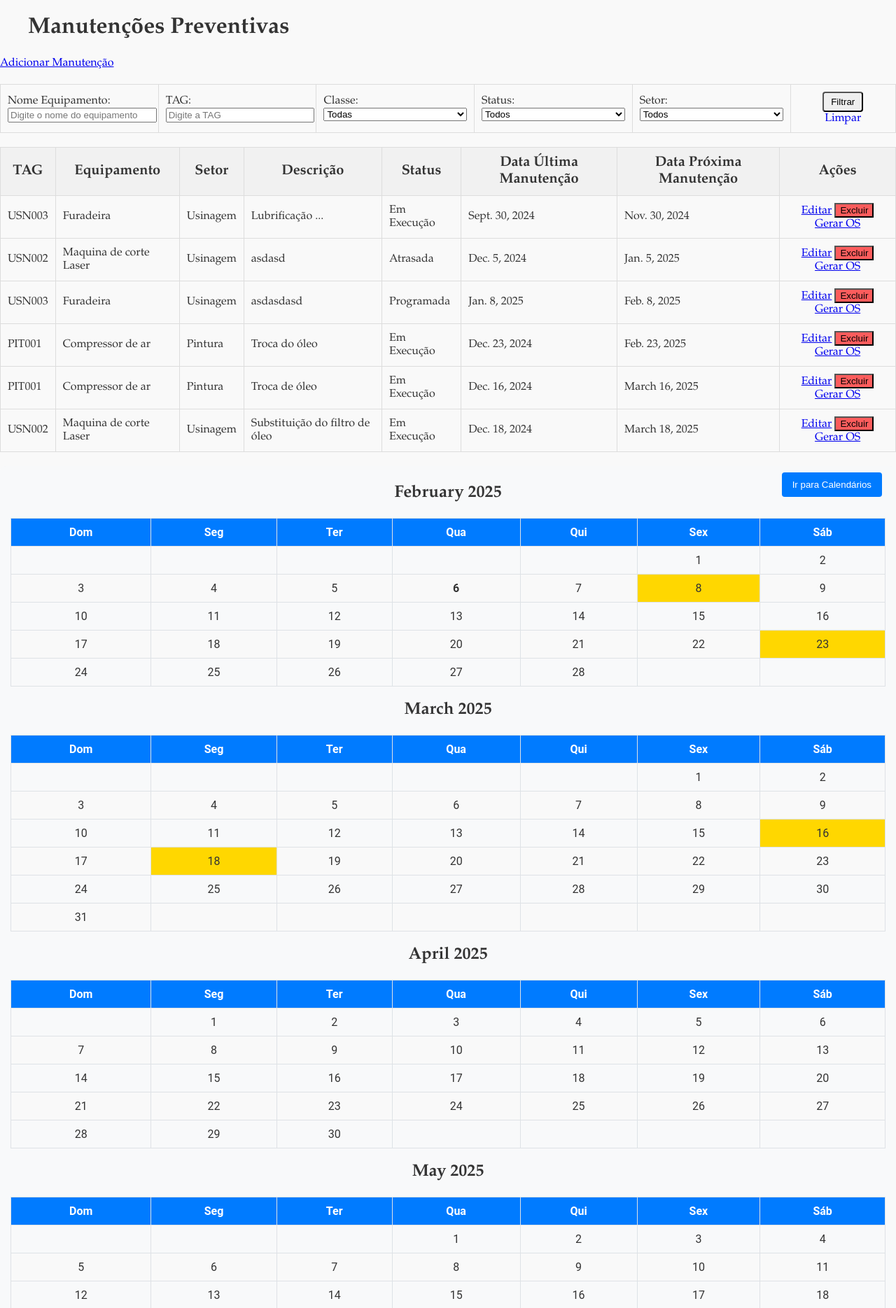
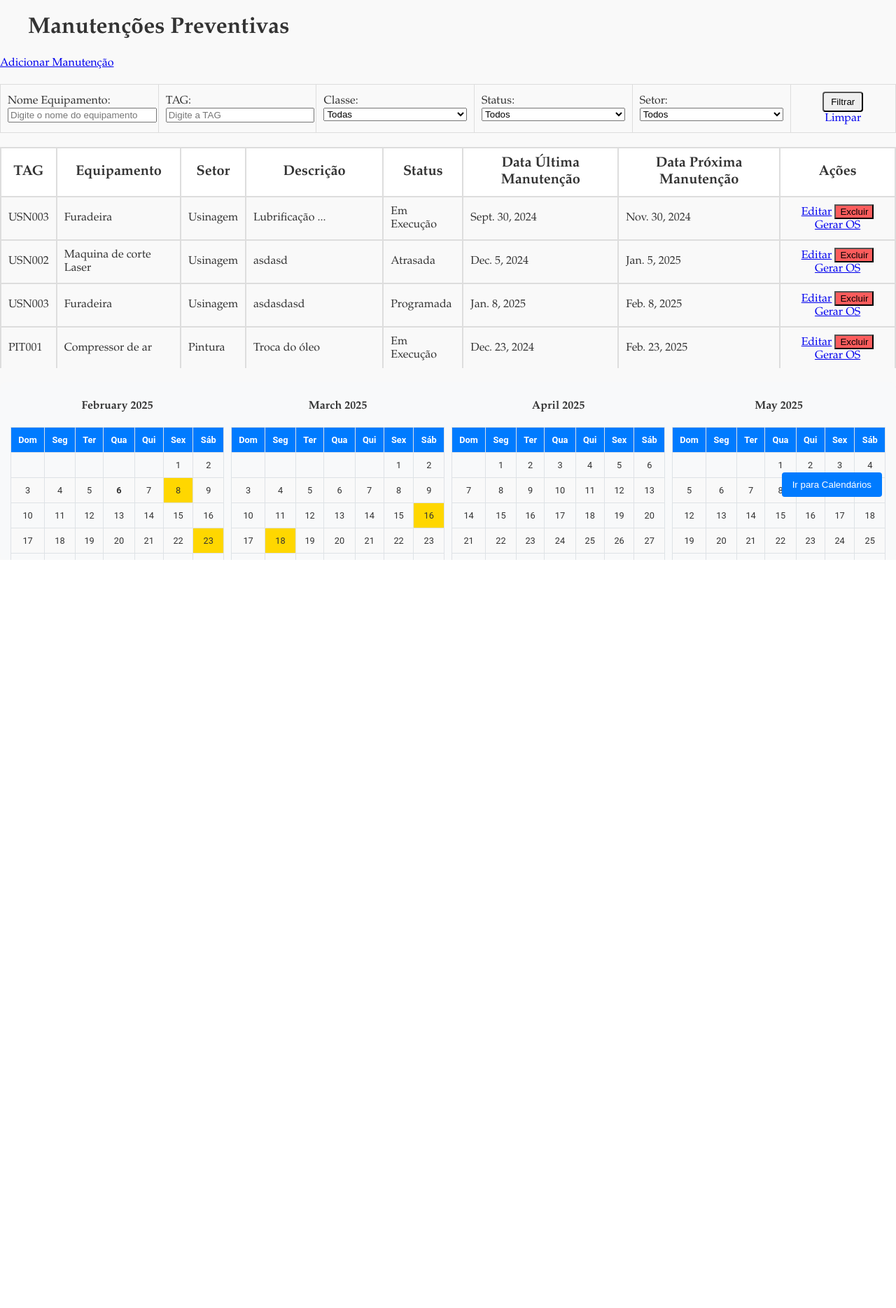
Before and after one commit to AlcedirFinkler/cliente1, a Django app: page /manutencoes/ in a window 1280 px wide. Shown: the part 70-1939 px from the top of the page at 70% size. After the commit the page ends 870 px from the top, so only its background shows below. Run offline with Django 5.2, Linux system fonts and the light colour scheme; data comes from the database, SQL or seed files in the repository; both versions use the stored data as it was after the commit; some libraries are stand-ins or nearby versions.

Commit message:
Modificado template listar_manutenções em GestaoPrev

```diff
--- a/GestaoPrev/templates/listar_manutencoes.html
+++ b/GestaoPrev/templates/listar_manutencoes.html
@@ -14,6 +14,13 @@
         font-size: 20px;
         text-align: center;
     }
+    .content-container {
+    height: 100vh;
+    display: flex;
+    flex-direction: column;
+}
+
+
 
     .content-container .delete-button {
         background-color: rgb(253, 92, 92);
@@ -24,10 +31,12 @@
     }
 
         .calendar-sidebar {
+        height: 20vh;
+        overflow-y: auto;
         padding: 15px;
         background-color: #f8f9fa;
         border-radius: 8px;
-        margin-top: 20px;
+        margin-top: auto;
     }
 
     .calendar {
@@ -36,6 +45,36 @@
         margin-bottom: 20px;
         font-family: 'Roboto', sans-serif;
     }
+
+.maintenance-table-container {
+    height: 60vh;
+    overflow-y: auto;
+    margin-bottom: 20px;
+}
+
+.calendar-sidebar {
+    height: 40vh;
+    overflow-y: auto;
+    padding: 15px;
+    background-color: #f8f9fa;
+    border-radius: 8px;
+    margin-top: auto;
+}
+
+    /* Ajuste para manter o cabeçalho da tabela fixo */
+    .maintenance-table {
+        width: 100%;
+        border-collapse: separate;
+        border-spacing: 0;
+    }
+
+    .maintenance-table thead th {
+        position: sticky;
+        top: 0;
+        background-color: white;
+        z-index: 1;
+    }
+
 
     .calendar th, .calendar td {
         padding: 10px;
@@ -96,6 +135,34 @@
 
     .scroll-to-bottom {
         bottom: 20px;
+    }
+
+    .calendar-grid {
+    display: flex;
+    flex-direction: column;
+    gap: 10px;
+}
+
+.calendar-row {
+    display: flex;
+    justify-content: space-between;
+    gap: 10px;
+}
+
+.calendar-month {
+    flex: 1;
+    min-width: 0; /* Permite que os meses sejam redimensionados igualmente */
+}
+
+.calendar-month .calendar {
+    width: 100%;
+    font-size: 0.8em; /* Reduz o tamanho da fonte para caber mais informação */
+}
+
+.calendar-month .month-title {
+    font-size: 1em;
+    text-align: center;
+    margin-bottom: 5px;
 }
 </style>
 
@@ -162,8 +229,9 @@
         </form>
     </table>
 
+    <div class="maintenance-table-container">
     <!-- Tabela de Manutenções -->
-    <table border="1">
+    <table class="maintenance-table" border="1">
         <thead>
             <tr>
                 <th>TAG</th>
@@ -198,10 +266,13 @@
             {% endfor %}
         </tbody>
     </table>
+    </div>
 
     <div class="calendar-sidebar" id="calendarSection">
-        {% for cal in calendars %}
-        <div class="month-calendar">
+        <div class="calendar-grid">
+            <div class="calendar-row">
+                {% for cal in calendars|slice:":4" %}
+                <div class="calendar-month">
                     <h3 class="month-title">{{ cal.month_name }} {{ cal.year }}</h3>
                     <table class="calendar" data-year="{{ cal.year }}" data-month="{{ cal.month }}">
                         <thead>
@@ -237,6 +308,88 @@
                     </table>
                 </div>
                 {% endfor %}
+            </div>
+
+            <div class="calendar-row">
+                {% for cal in calendars|slice:"4:8" %}
+                <div class="calendar-month">
+                    <h3 class="month-title">{{ cal.month_name }} {{ cal.year }}</h3>
+                    <table class="calendar" data-year="{{ cal.year }}" data-month="{{ cal.month }}">
+                        <thead>
+                            <tr>
+                                <th>Dom</th>
+                                <th>Seg</th>
+                                <th>Ter</th>
+                                <th>Qua</th>
+                                <th>Qui</th>
+                                <th>Sex</th>
+                                <th>Sáb</th>
+                            </tr>
+                        </thead>
+                        <tbody>
+                            {% for week in cal.calendar %}
+                            <tr>
+                                {% for day in week %}
+                                {% if day != 0 %}
+                                <td class="{% if day == today.day and cal.month == today.month and cal.year == today.year %}today{% endif %}"
+                                    data-date="{{ day }}"
+                                    data-year="{{ cal.year }}"
+                                    data-month="{{ cal.month }}"
+                                    onclick="filterByDate(this)">
+                                    {{ day }}
+                                </td>
+                                {% else %}
+                                <td></td>
+                                {% endif %}
+                                {% endfor %}
+                            </tr>
+                            {% endfor %}
+                        </tbody>
+                    </table>
+                </div>
+                {% endfor %}
+            </div>
+
+            <div class="calendar-row">
+                {% for cal in calendars|slice:"8:" %}
+                <div class="calendar-month">
+                    <h3 class="month-title">{{ cal.month_name }} {{ cal.year }}</h3>
+                    <table class="calendar" data-year="{{ cal.year }}" data-month="{{ cal.month }}">
+                        <thead>
+                            <tr>
+                                <th>Dom</th>
+                                <th>Seg</th>
+                                <th>Ter</th>
+                                <th>Qua</th>
+                                <th>Qui</th>
+                                <th>Sex</th>
+                                <th>Sáb</th>
+                            </tr>
+                        </thead>
+                        <tbody>
+                            {% for week in cal.calendar %}
+                            <tr>
+                                {% for day in week %}
+                                {% if day != 0 %}
+                                <td class="{% if day == today.day and cal.month == today.month and cal.year == today.year %}today{% endif %}"
+                                    data-date="{{ day }}"
+                                    data-year="{{ cal.year }}"
+                                    data-month="{{ cal.month }}"
+                                    onclick="filterByDate(this)">
+                                    {{ day }}
+                                </td>
+                                {% else %}
+                                <td></td>
+                                {% endif %}
+                                {% endfor %}
+                            </tr>
+                            {% endfor %}
+                        </tbody>
+                    </table>
+                </div>
+                {% endfor %}
+            </div>
+        </div>
     </div>
 </div>
 
--- a/GestaoPrev/views.py
+++ b/GestaoPrev/views.py
@@ -246,7 +246,7 @@ def listar_manutencoes(request):
     calendars = []
     maintenance_dates = {}
 
-    for i in range(6):
+    for i in range(12):
         target_date = today + timedelta(days=i*31)
         year = target_date.year
         month = target_date.month
```
Also changed, not shown: db.sqlite3. Lines whose indentation alone changed are shown as unchanged.
